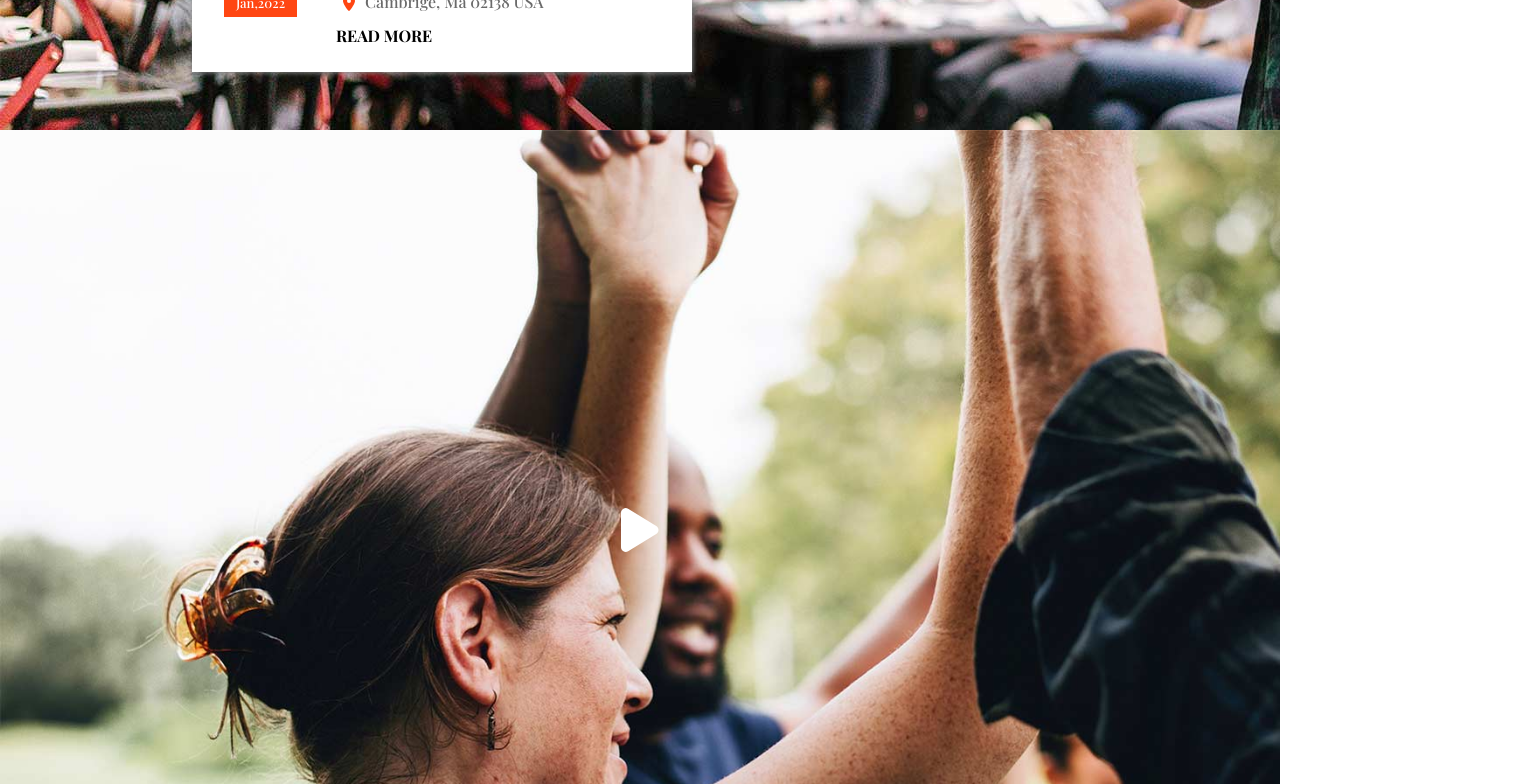
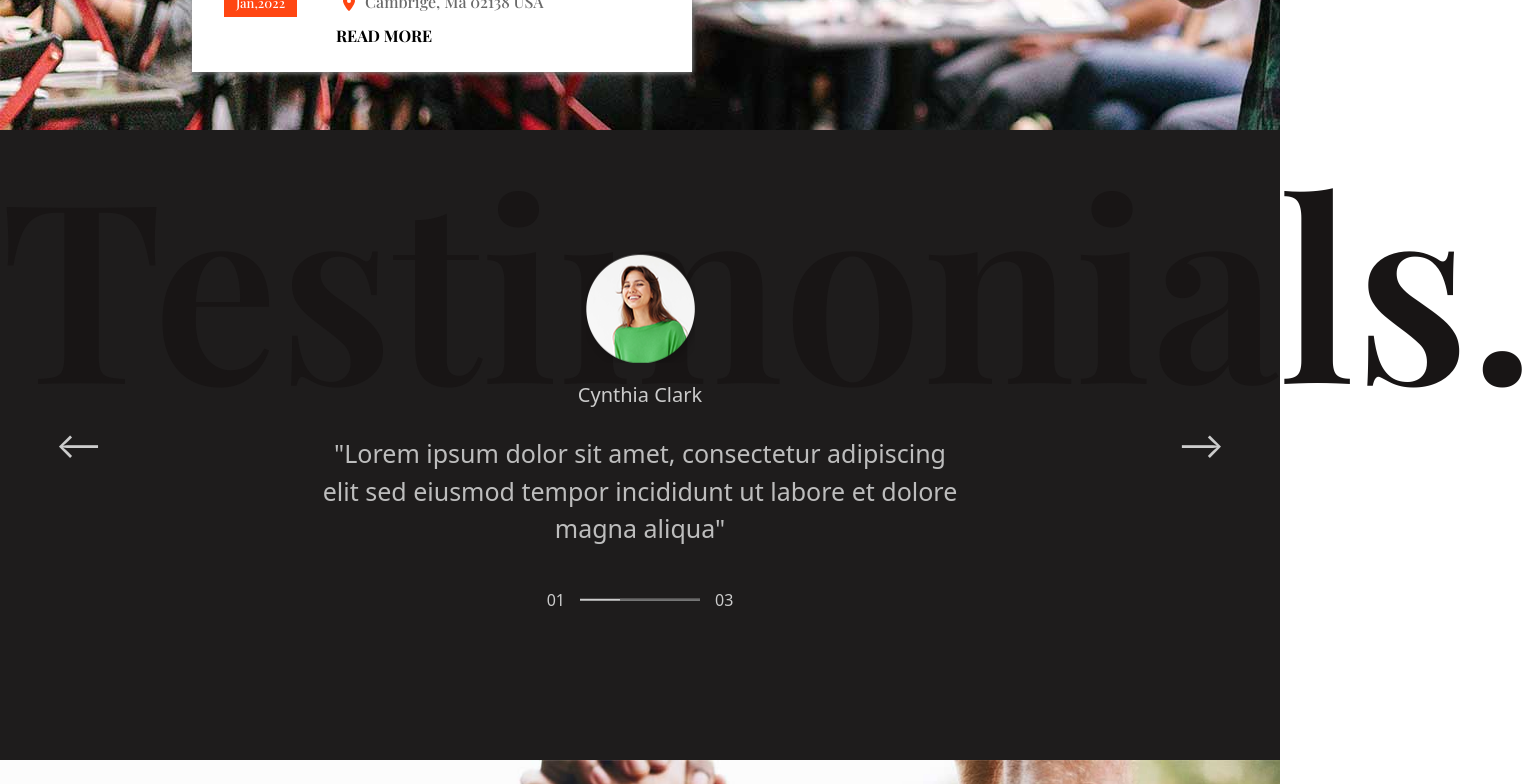
Before and after one commit to MarcoCalabretta1988/proj-html-vuejs, a Vue app: page / in a window 1280 px wide. Shown: the part 2640-3424 px from the top of the page, 1535 px wide, since content can reach past the window. Built offline with nearby package versions, Linux system fonts and the light colour scheme; a web font is replaced by a local one.

Commit message:
Add video and testimonial section

```diff
--- a/src/assets/scss/partials/_variables.scss
+++ b/src/assets/scss/partials/_variables.scss
@@ -8,5 +8,6 @@ $greywhite: #FAFAFA;
 $lightgrey : #cccccc;
 $greylight : #bdbdbd;
 $grey : #6a6a6a;
+$greydark: #1E1C1C;
 $darkgrey : #1e1e1e;
 $black-grey : #181515;
--- a/src/components/AppMain.vue
+++ b/src/components/AppMain.vue
@@ -71,6 +71,27 @@ export default {
 
             </div>
         </section>
+        <!-- TESTIMONIALS SECTION -->
+        <section id="testimonials">
+            <div class="change-testimoniance prev">&#10229;</div>
+            <div class=" change-testimoniance next">&#10230;</div>
+            <h1>Testimonials.</h1>
+            <div class="testimoniance">
+                <img src="../assets/img/h3-img-04.png" alt="Cynthia Clark">
+                <h5>Cynthia Clark</h5>
+                <p>"Lorem ipsum dolor sit amet, consectetur adipiscing elit sed eiusmod tempor incididunt ut labore et
+                    dolore magna aliqua"</p>
+                <div class="d-flex justify-content-center py-4">
+                    <span>01</span>
+                    <span class="progress-bar">
+                        <div class="bar">
+                            <div class="bar-progress"></div>
+                        </div>
+                    </span>
+                    <span>03</span>
+                </div>
+            </div>
+        </section>
         <!-- VIDEO SECTION -->
         <section id="video">
             <font-awesome-icon icon="fa-solid fa-play" class="video-icon" />
@@ -89,7 +110,7 @@ main {
 // SPECIALTIES LAYOUT
 #specialties {
     position: absolute;
-    top: -4%;
+    top: -2%;
     left: 5%;
     right: 5%;
     z-index: 1;
@@ -186,7 +207,7 @@ main {
     }
 }
 
-//SECTION EVENT
+//SECTION EVENT LAYOUT
 #event {
     background-image: url(../assets/img/h1-img-09.jpg);
     min-height: 100vh;
@@ -208,7 +229,82 @@ main {
     }
 }
 
-//SECTION VIDEO
+//TESTIMONIALS SECTION LAYOUT
+#testimonials {
+    height: 630px;
+    background-color: $greydark;
+    text-align: center;
+    position: relative;
+
+    .progress-bar {
+        width: 120px;
+        margin: 0 15px;
+
+        .bar {
+            position: relative;
+            height: 2px;
+            background-color: $lightgrey;
+        }
+
+        .bar-progress {
+            background-color: $grey;
+            height: 2px;
+            position: absolute;
+            top: 0;
+            left: 33%;
+            right: 0;
+        }
+    }
+
+    .change-testimoniance {
+
+        position: absolute;
+        top: 50%;
+        font-size: 35px;
+        transform: translateY(-50%);
+        cursor: pointer;
+        color: $lightgrey;
+
+        &:hover {
+            color: $orange;
+        }
+
+        &.prev {
+            right: 92%;
+
+        }
+
+        &.next {
+            left: 92%;
+        }
+    }
+
+    .testimoniance {
+        color: $lightgrey;
+        position: absolute;
+        top: 50%;
+        left: 50%;
+        transform: translate(-50%, -50%);
+
+        h5 {
+            padding: 20px;
+        }
+
+        p {
+            font-size: 25px;
+            color: $greylight;
+        }
+    }
+
+    h1 {
+        font-size: 250px;
+        color: $black-grey;
+
+    }
+
+}
+
+//SECTION VIDEO LAYOUT
 #video {
     height: 100vh;
     background-image: url(../assets/img/h1-img-04.jpg);
```
